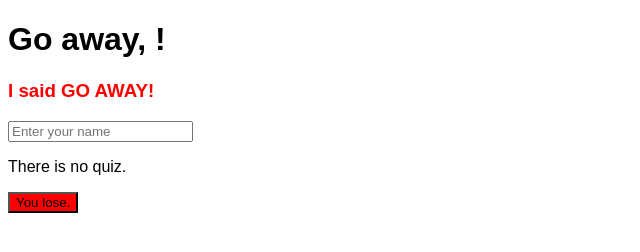
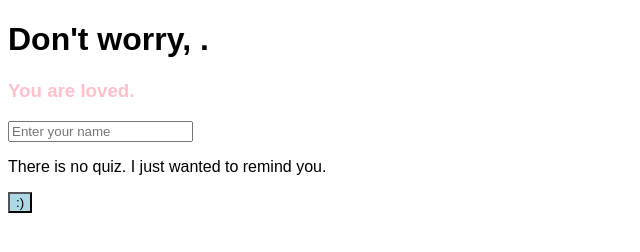
Before and after one commit to heidilongmeier/dom, a plain HTML site: page index.html in a window 1280 px wide. Both pictures are taken after a click on the button "Begin Quiz". Shown: the whole page, without its empty margins (0-640 px from the left). Drawn offline with nearby package versions, Linux system fonts and the light colour scheme.

Commit message:
first upload

```diff
--- a/index.js
+++ b/index.js
@@ -8,9 +8,9 @@ button.on("click", goaway);
 
 function goaway() {
 var input = $('.name').val();
-welcome.text(`Go away, ${input}!`);
-introduction.text('I said GO AWAY!');
-instructions.text('There is no quiz.');
-button.css('backgroundColor', 'red');
-button.text('You lose.');
+welcome.text(`Don't worry, ${input}.`);
+introduction.text('You are loved.');
+instructions.text('There is no quiz. I just wanted to remind you.');
+button.css('backgroundColor', 'lightblue');
+button.text(':)');
 }
--- a/styles.css
+++ b/styles.css
@@ -2,5 +2,5 @@ body {
   font-family: "Arial", sans-serif;
 }
 h3 {
-  color: red;
+  color: pink;
 }
```
Also changed, not shown: 1 other file.
